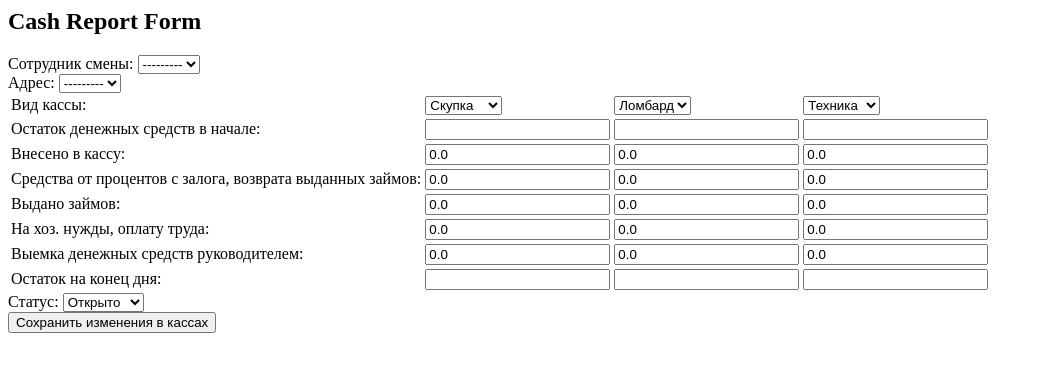
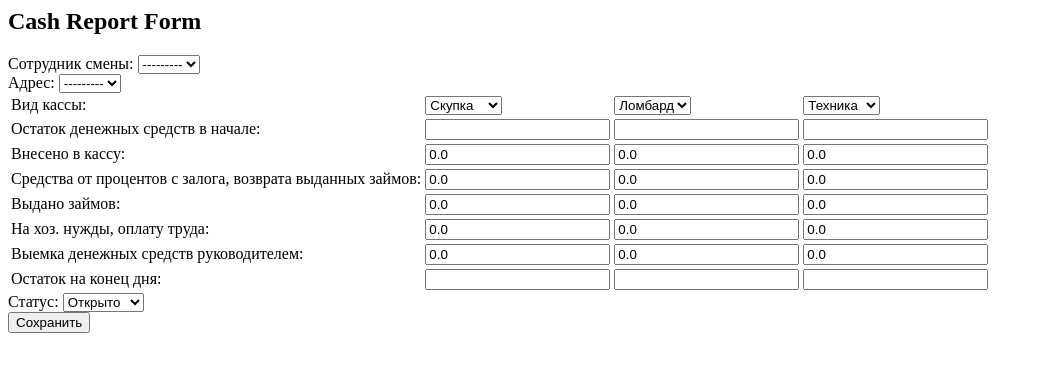
Before and after one commit to NikolayChegivarov/cash_report, a Django app: template cashbox_app/templates/cash_report_form.html in a window 1280 px wide. Shown: the top 372 px of the page, without its empty margins (0-1043 px from the left). Run offline with Django 5.2, Linux system fonts and the light colour scheme; the template is opened without the code that fills it: values that come from a table or form of the project are taken from there, others are empty; parts of the project's set-up code (start-up, migrations or seed data) failed here and were passed over.

Commit message:
end of day calculation4

```diff
--- a/cashbox_app/templates/cash_report_form.html
+++ b/cashbox_app/templates/cash_report_form.html
@@ -73,7 +73,7 @@
         {{ form.status }}
     </div>
 
-    <button type="submit">Сохранить изменения в кассах</button>
+    <button type="submit">Сохранить</button>
 </form>
 
     <script>
--- a/cashbox_app/views.py
+++ b/cashbox_app/views.py
@@ -182,6 +182,9 @@ class CashReportFormView(LoginRequiredMixin, FormView):
         form.fields['cash_balance_beginning_pawnshop'].disabled = True
         form.fields['cas_register_technique'].disabled = True
         form.fields['cash_balance_beginning_technique'].disabled = True
+        form.fields['cash_register_end_buying_up'].disabled = True
+        form.fields['cash_register_end_pawnshop'].disabled = True
+        form.fields['cash_register_end_technique'].disabled = True
 
         # Запрет на редактирование статуса.
         if hasattr(form, 'fields') and 'status' in form.fields:
```
